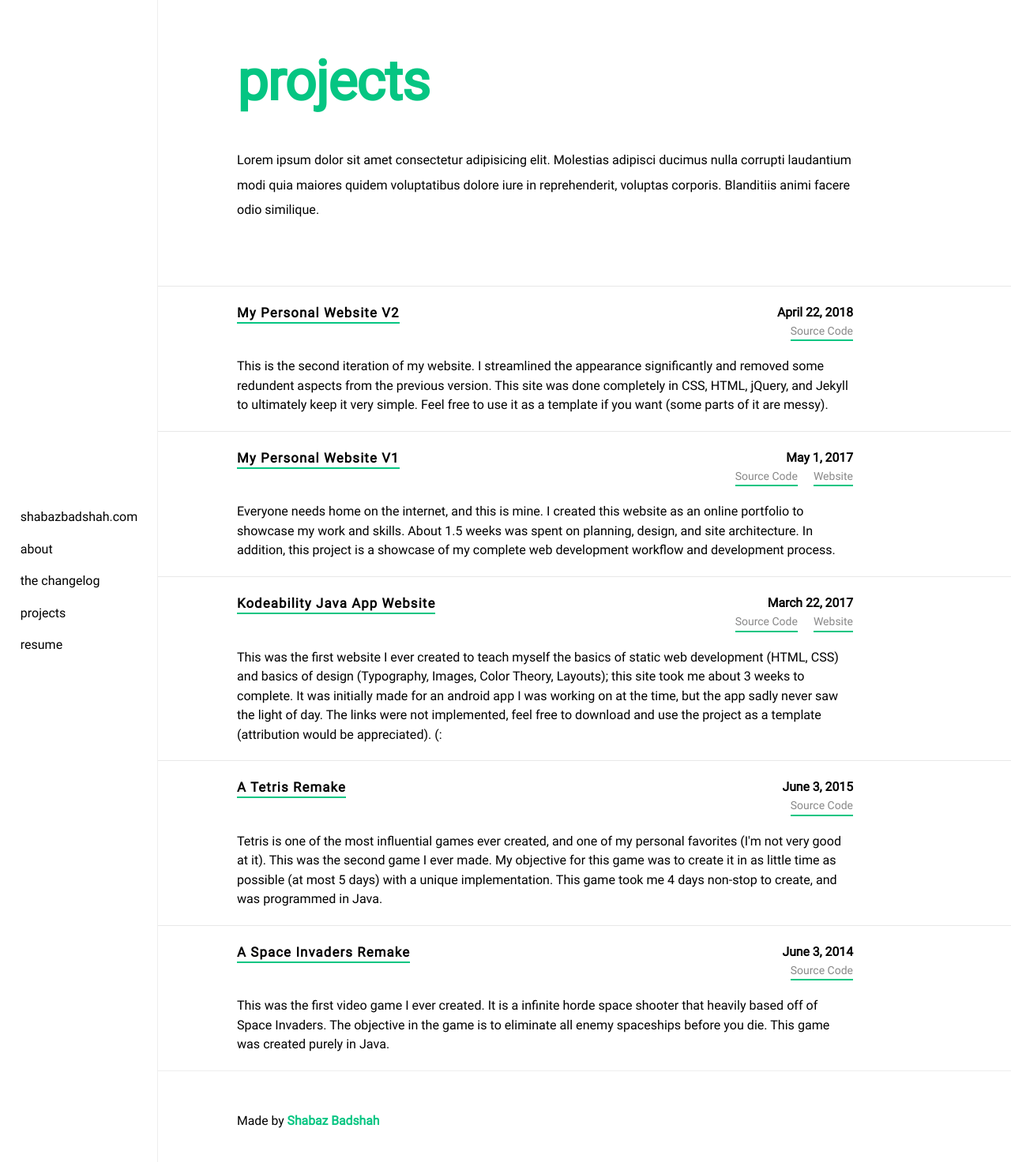
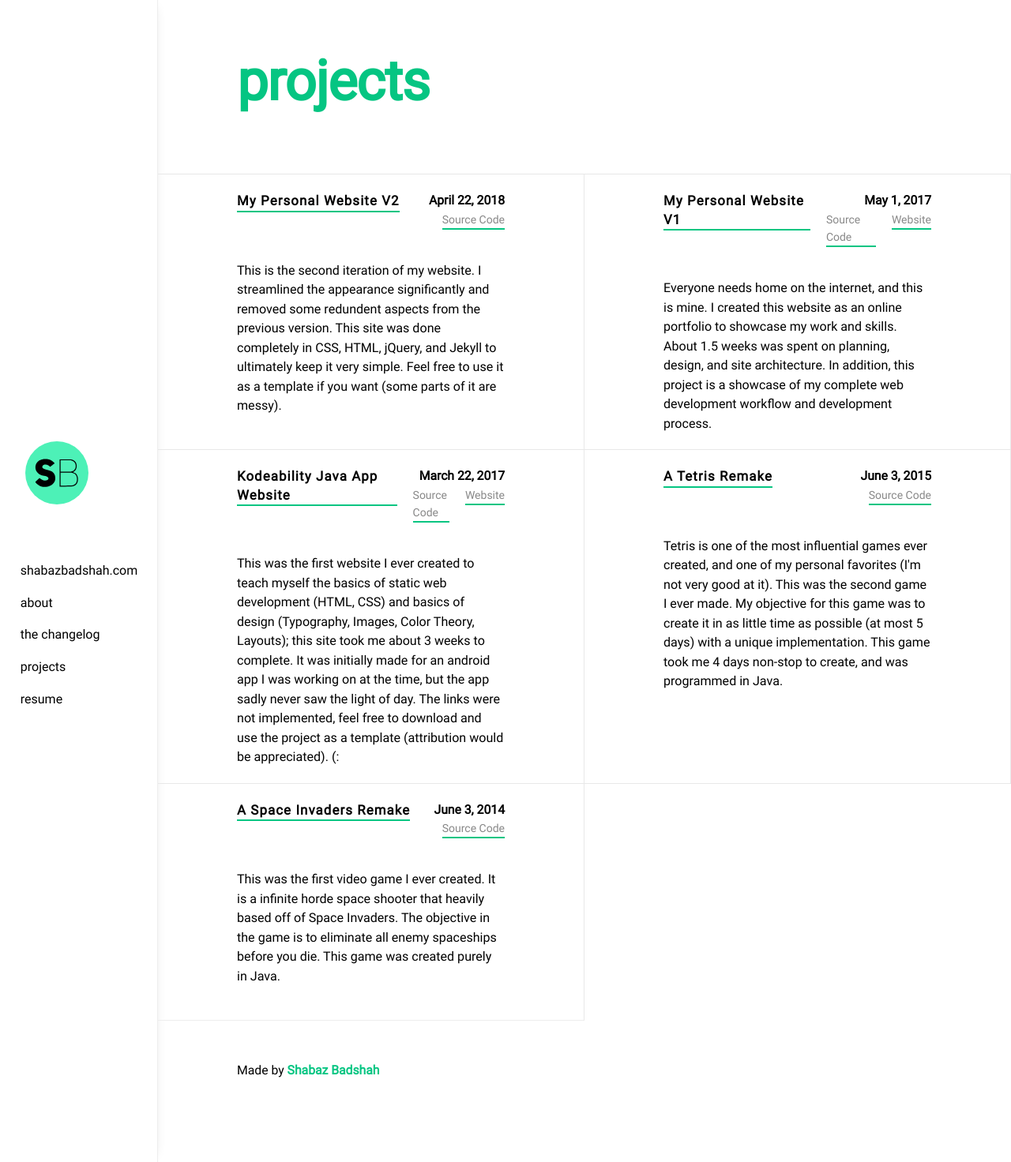
Before and after one commit to ShabazBadshah/shabazbadshah.com, a Jekyll site: the page built from projects/index.html, in a window 1280 px wide. Shown: the whole page at 79% size. Built offline with Jekyll 4.4.1, drawn with Linux system fonts in a browser that asks for light colours.

Commit message:
changed project page to list projcts in a 2xn grid, also changed highlight color of text to the theme green

```diff
--- a/_layouts/default.html
+++ b/_layouts/default.html
@@ -25,9 +25,9 @@
 
          <header>
             <div id="header-position">
-               <!-- <a href="/">
+               <a href="/">
                   <img id="brand-logo" src="{{site.baseurl}}/assets/images/shabaz-badshah-logo.svg" alt="" srcset=""/>
-               </a> -->
+               </a>
                <nav>
                   <ul id="nav-items-list">
                      <li id="nav-item"><a href="/">shabazbadshah.com</a></li>
--- a/assets/css/index.css
+++ b/assets/css/index.css
@@ -7,6 +7,10 @@
 * {
   box-sizing: border-box;
   position: relative;
+}
+
+::selection {
+  background: #4df1b7;
 }
 
 body, html {
@@ -36,14 +40,19 @@ header #header-position {
 header {
   width: 200px;
   border-right: solid #eee 1px;
+  box-shadow: 3px 0px 15px -10px rgba(0,0,0,0.2);
+
 }
 
 header img#brand-logo {
-  width: 100px;
+  width: 80px;
   position: relative;
   right: 28px;
   top: 0;
   margin-bottom: 50px;
+  background-color: #4df1b7;
+  border-radius: 50px;
+  padding: 10px;
 }
 
 ul#nav-items-list {
@@ -166,14 +175,23 @@ img#social-media-icon:first-child {
 ul#project-list {
   list-style: none;
   padding: 0;
+  display: flex;
+  flex-direction: row;
+  flex-wrap: wrap;
 }
 
 li#project-list-item {
-  border-top: solid 1px #e8e8e8;
+  border-bottom: solid 1px #e8e8e8;
+  border-right: solid 1px #e8e8e8;
   display: flex;
   flex-direction: column;
-  padding: 20px 200px;
-  padding-left: 100px;
+  width: 50%;
+  min-height: 300px;
+  padding: 20px 100px;
+}
+
+li#project-list-item:first-child, li#project-list-item:nth-child(2) {
+  border-top: solid 1px #e8e8e8;
 }
 
 li#project-list-item:hover {
@@ -234,7 +252,7 @@ h4#project-title {
 }
 
 p#project-blurb {
-  margin-top: 20px;
+  margin-top: 40px;
   font-size: 1.15rem;
   line-height: 1.75rem;
 }
--- a/projects/index.html
+++ b/projects/index.html
@@ -6,9 +6,6 @@ permalink: /projects/
 
 <div id="project-wrapper">
   <h1 id="project-page-title">projects</h1>
-  <p id="project-page-blurb">
-    Lorem ipsum dolor sit amet consectetur adipisicing elit. Molestias adipisci ducimus nulla corrupti laudantium modi quia maiores quidem voluptatibus dolore iure in reprehenderit, voluptas corporis. Blanditiis animi facere odio similique.
-  </p>
   <div id="project-list-wrapper">
     <ul id="project-list">
       {% for post in site.categories.projects %}
```
